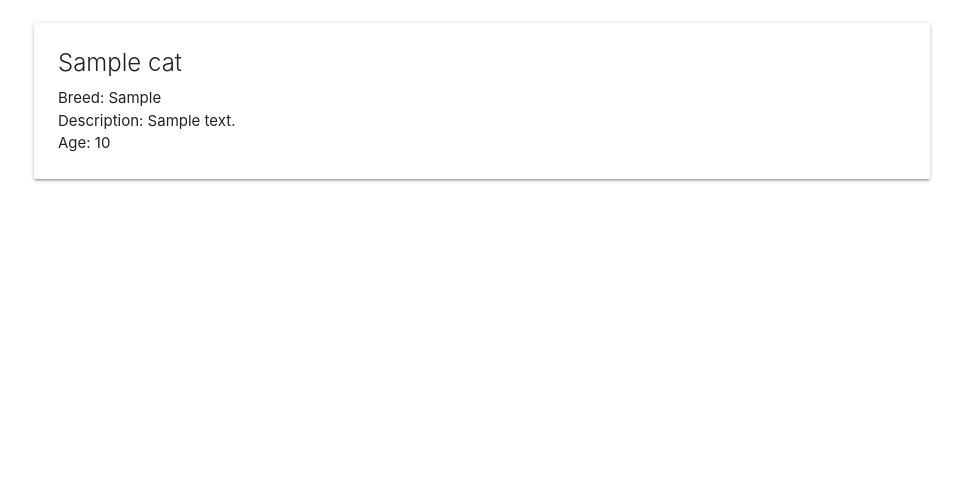
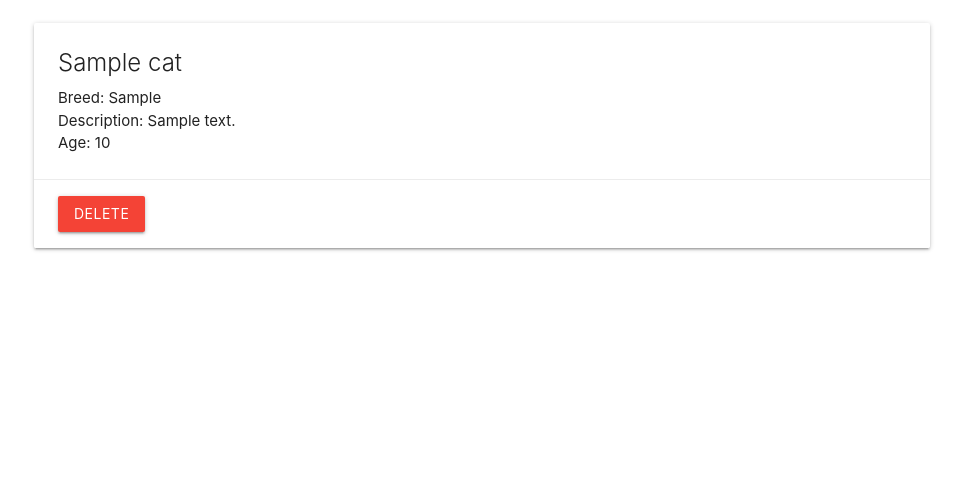
Before and after one commit to dtklumpp/copy-catcollector, a Django app: page /cats/1/ in a window 1280 px wide. Shown: the part 177-665 px from the top of the page, without its empty margins (158-1121 px from the left). Run offline with Django 3.2, Linux system fonts and the light colour scheme; tables that the repository leaves empty hold one stand-in row (values such as "Sample post").

Commit message:
adds cat delete request

```diff
--- a/main_app/templates/cats/detail.html
+++ b/main_app/templates/cats/detail.html
@@ -14,6 +14,10 @@
       <p>Age: Kitten</p>
     {% endif %}
   </div>
+  <!-- card actions -->
+    <div class="card-action">
+      <a class="btn red" href="{% url 'cats_delete' cat.id %}">Delete</a>
+    </div>
 </div>
 
 {% endblock %}
--- a/main_app/urls.py
+++ b/main_app/urls.py
@@ -7,4 +7,5 @@ urlpatterns = [
     path('api/', views.api, name='api'),
     path('cats/', views.cats_index, name='cats_index'),
     path('cats/<int:cat_id>/', views.cats_detail, name='detail'),
+    path('cats/<int:cat_id>/delete/', views.cats_delete, name='cats_delete'),
 ]
--- a/main_app/views.py
+++ b/main_app/views.py
@@ -17,7 +17,7 @@ def about(request):
 def api(request):
     return JsonResponse({"status": 200})
 
-
+# index and create
 def cats_index(request):
     if request.method == 'POST':
         cat_form = Cat_Form(request.POST)
@@ -29,8 +29,14 @@ def cats_index(request):
     context = {'cats': cats, 'cat_form': cat_form}
     return render(request, 'cats/index.html', context)
 
-
+# show
 def cats_detail(request, cat_id):
     cat = Cat.objects.get(id=cat_id)
     context = {'cat': cat}
     return render(request, 'cats/detail.html', context)
+
+
+# delete
+def cats_delete(request, cat_id):
+    Cat.objects.get(id=cat_id).delete()
+    return redirect("cats_index")
```
